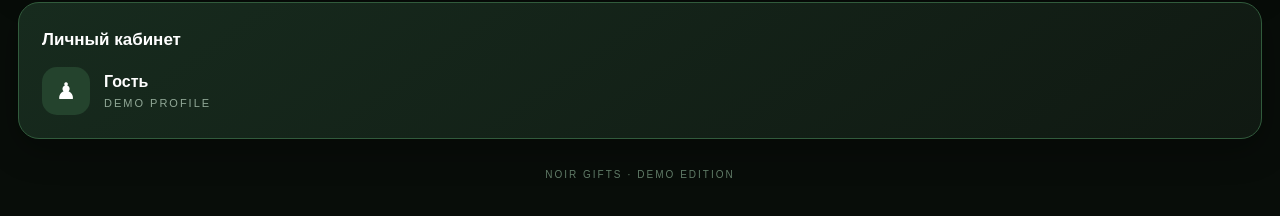
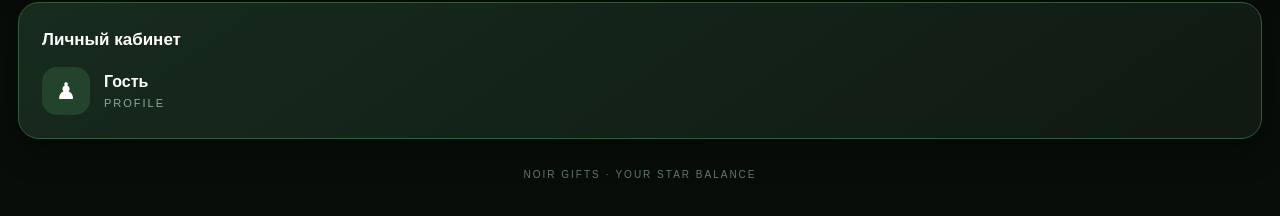
Before and after one commit to y8w9v8y9cz-coder/telegram-gifts, a plain HTML site: page index.html in a window 1280 px wide. Shown: the part 830-1046 px from the top of the page. Drawn offline with Linux system fonts and the light colour scheme; a script that the page names is missing.

Commit message:
Update profile label and footer text

```diff
--- a/index.html
+++ b/index.html
@@ -216,14 +216,14 @@ button:active {
         Гость
       </div>
       <div class="label" id="userstatus">
-        DEMO PROFILE
+        PROFILE
       </div>
     </div>
   </div>
 </section>
 
 <div class="footer">
-  NOIR GIFTS · DEMO EDITION
+  NOIR GIFTS · YOUR STAR BALANCE
 </div>
 
 <script>
```
